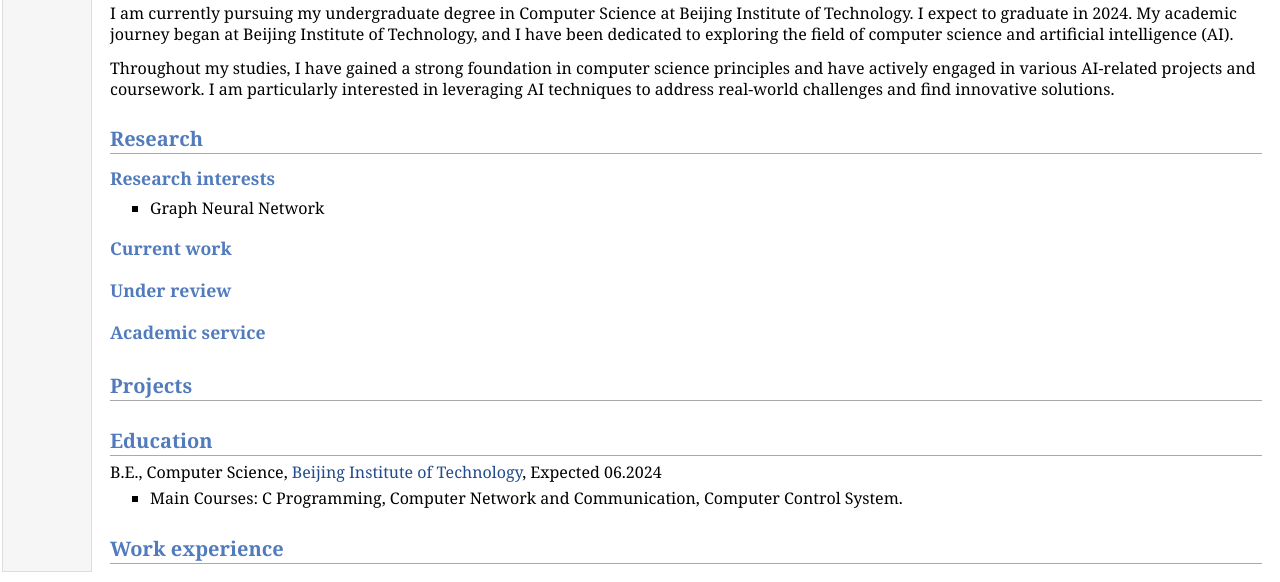
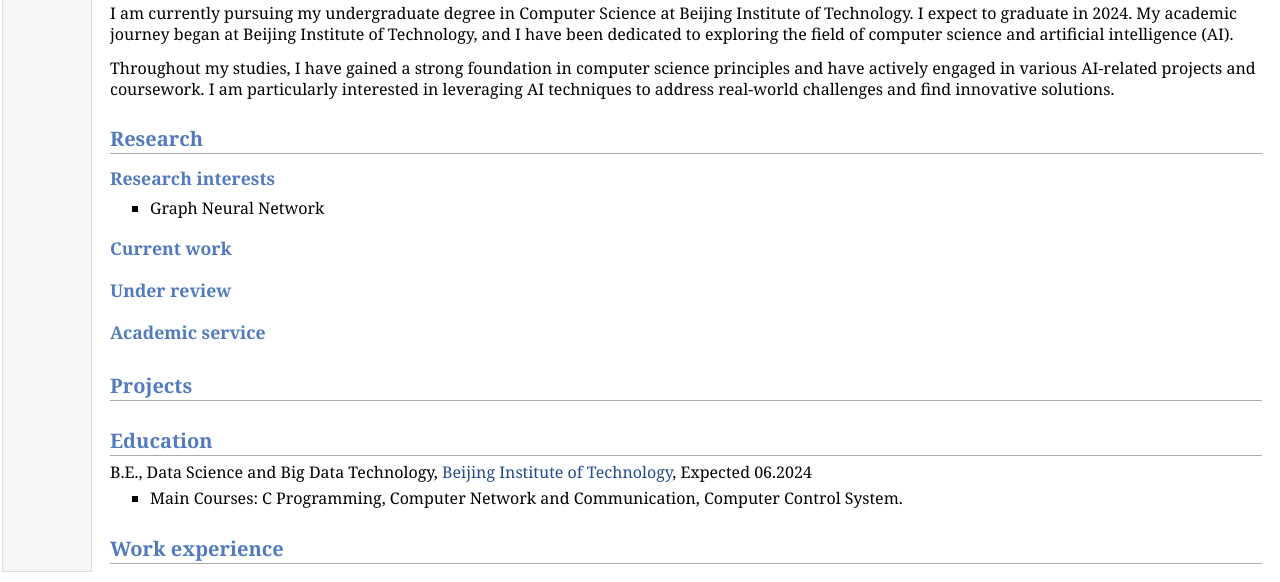
Before and after one commit to JinyuLi999/jinyuli999.github.io, a plain HTML site: page index.html in a window 1280 px wide. Shown: the part 301-883 px from the top of the page. Drawn offline with Linux system fonts and the light colour scheme.

Commit message:
Update index.html

```diff
--- a/index.html
+++ b/index.html
@@ -48,7 +48,7 @@
 <h2>Projects</h2>
 
 <h2>Education</h2>
-<p>B.E., Computer Science, <a href="http://www.bit.edu.cn/">Beijing Institute of Technology</a>, Expected 06.2024</p>
+<p>B.E., Data Science and Big Data Technology, <a href="http://www.bit.edu.cn/">Beijing Institute of Technology</a>, Expected 06.2024</p>
 <ul>
 <li><p>Main Courses: C Programming, Computer Network and Communication, Computer Control System.</p></li>
 </ul>
```
